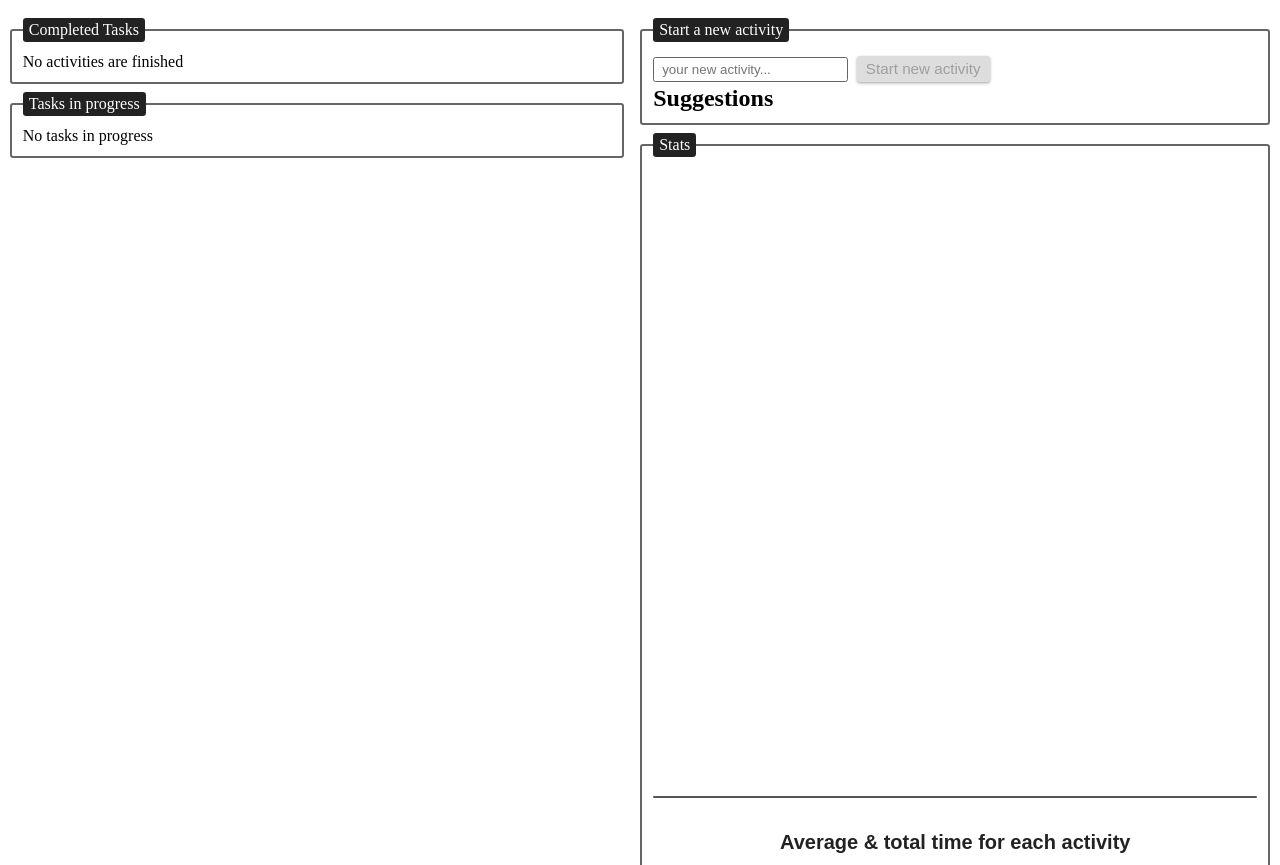
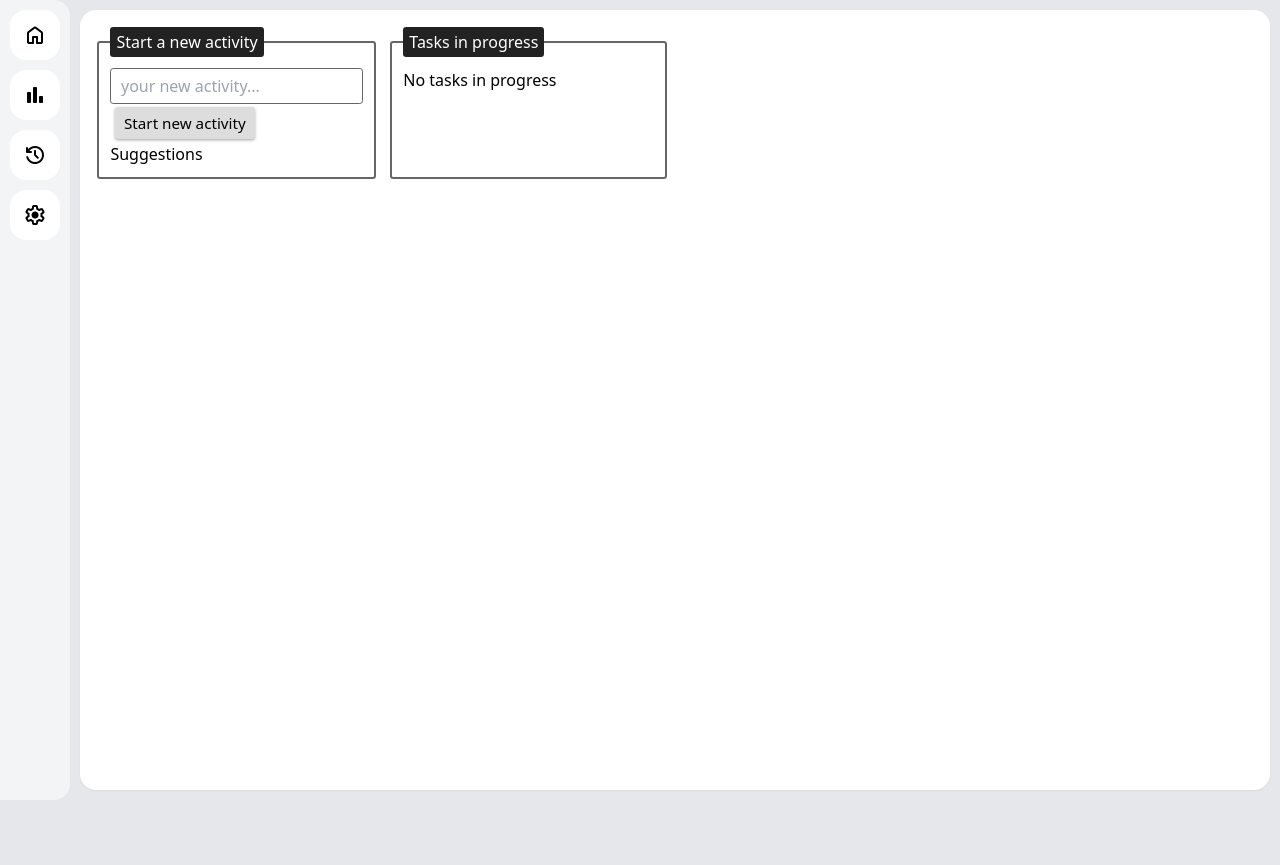
Before and after one commit to hnasheralneam/activity-log, a website: page index.html in a window 1280 px wide. Shown: the top 865 px of the page. After the commit the page ends 800 px from the top, so only its background shows below. Drawn offline with nearby package versions, Linux system fonts and the light colour scheme.

Commit message:
Divide content into pages, add sidebar, tailwind

```diff
--- a/index.html
+++ b/index.html
@@ -1,36 +1,34 @@
 <!DOCTYPE html>
 <html lang="en">
 <head>
-   <!--
-      Activity Log project by Hamza Nasher-Alneam
-      **Pre-release**
-      When I fix the current problems, it'll be ready for version 0.1.0!
-
-      == New Features ==
-      Suggestions
-    -->
    <meta charset="UTF-8">
    <meta name="viewport" content="width=device-width, initial-scale=1.0">
    <meta name="theme-color" content="#222">
    <link rel="stylesheet" href="https://fonts.googleapis.com/css2?family=Material+Symbols+Rounded:opsz,wght,FILL,GRAD@20..48,100..700,0..1,-50..200">
-   <link rel="stylesheet" href="styles.css">
+   <link rel="stylesheet" href="styles/tailwind.css">
+   <link rel="stylesheet" href="styles/styles.css">
    <script src="https://cdn.jsdelivr.net/npm/chart.js"></script>
    <title>Activity Log</title>
 </head>
-<body>
-   <section>
-      <fieldset>
-         <legend>Completed Tasks</legend>
-         <p class="activitiesCompleted">No activities are finished</p>
-         <div class="completedActivities"></div>
-      </fieldset>
-      <fieldset>
-         <legend>Tasks in progress</legend>
-         <p class=activityProgressing>No tasks in progress</p>
-         <div class="activitiesProgressing"></div>
-      </fieldset>
-   </section>
-   <section>
+<body class="bg-gray-200">
+   <div class="nav bg-gray-100">
+      <div class="nav-icon hover:shadow-md flex" onclick="displayPage('main')">
+         <span class="material-symbols-rounded">home</span>
+      </div>
+      <div class="nav-icon hover:shadow-md flex" onclick="displayPage('stats')">
+         <span class="material-symbols-rounded">bar_chart</span>
+      </div>
+      <div class="nav-icon hover:shadow-md flex" onclick="displayPage('history')">
+         <span class="material-symbols-rounded">history</span>
+      </div>
+      <div class="nav-icon hover:shadow-md flex" onclick="displayPage('settings')">
+         <span class="material-symbols-rounded">settings</span>
+      </div>
+   </div>
+   <div class="content-parent">
+      <div class="content shadow-sm">
+         <div class="page main page-active">
+            <div class="grid grid-cols-2">
                <fieldset>
                   <legend>Start a new activity</legend>
                   <input class="newActivity" onkeyup="textentered()" type="text" placeholder="your new activity...">
@@ -40,14 +38,29 @@
                   <div class="suggestions"></div>
                </fieldset>
                <fieldset>
+                  <legend>Tasks in progress</legend>
+                  <p class=activityProgressing>No tasks in progress</p>
+                  <div class="activitiesProgressing"></div>
+               </fieldset>
+            </div>
+         </div>
+         <div class="page stats">
+            <fieldset>
                <legend>Stats</legend>
                <canvas id="myChart"></canvas>
                <hr>
                <p class="avgtimetxt">Average & total time for each activity</p>
                <div class="avgtime"></div>
             </fieldset>
-   </section>
-   <section>
+         </div>
+         <div class="page history">
+            <fieldset>
+               <legend>Completed Tasks</legend>
+               <p class="activitiesCompleted">No activities are finished</p>
+               <div class="completedActivities"></div>
+            </fieldset>
+         </div>
+         <div class="page settings">
             <fieldset class="settingsblock">
                <legend>Settings</legend>
                <div class="settingsections">
@@ -90,7 +103,10 @@
                   </section>
                </div>
             </fieldset>
-   </section>
+         </div>
+      </div>
+   </div>
 </body>
-<script src="main.js"></script>
+<script src="scripts/main.js"></script>
+<script src="scripts/changePage.js"></script>
 </html>
--- /dev/null
+++ b/scripts/changePage.js
@@ -0,0 +1,4 @@
+function displayPage(page) {
+   document.querySelector(".page-active").classList.remove("page-active");
+   document.querySelector("." + page).classList.add("page-active");
+}
--- a/main.js
+++ b/scripts/main.js
@@ -253,7 +253,7 @@ function createActivity(activityName, activity) {
          elRestart.classList.add("continueActivity");
          elRestart.classList.add(`ar${activities.indexOf(activity)}`);
          elRestart.innerHTML =
-            "<span class='material-symbols-rounded'>replay</span>";
+            "<span class='material-symbols-rounded redo-activty-icon'>replay</span>";
          elRestart.onclick = () => restartActivity(activityName);
          controls.appendChild(elRestart);
 
@@ -346,7 +346,7 @@ function generateSuggestions() {
       block.classList.add("suggestion-element")
       block.innerHTML = `
          <p>${el[0]}</p>
-         <span class='material-symbols-rounded'>replay</span>
+         <span class='material-symbols-rounded redo-activty-icon'>replay</span>
       `;
       block.onclick = () => restartActivity(el[0]);
       document.querySelector(".suggestions").append(block);
@@ -465,36 +465,3 @@ function noSpaces(txt) {
    // A valid name should start with an underscore (_), a hyphen (-) or a letter (a-z) which is followed by any numbers, hyphens, underscores, letters. A name should be at least two characters long. Cannot start with a digit, two hyphens or a hyphen followed by a number.
    return encodeURI(txt.replace(/\s/g, "").replaceAll("!", "nonono").replaceAll("?", "nononono")).replaceAll("%", "WHYCSS").replaceAll(":", "uunununu").replaceAll("(", "oeunen");
 }
-
-// ==========================================
-// Ideas and Plans
-// ==========================================
-
-// Recommend commonly used tasks based on time and location
-// Filter through suggestions as you type
-// Group tasks by catogory (custom color, used for charts)
-// Add settings to export
-// Rename tasks
-// Switch to digit.js
-// Days since activity should be calculated before adding to array item, by subtracting .01, multiplied by 1.1 for each consecutive week distant
-// Show graph for when tasks were done
-
-/*
-== Things that are broken ==
-// Multiple tabs mess with save
-// I suppose the hacky way I remove spaces is a problem
-
-== Settings ==
-// Setting to continue tasks when tab is closed
-// Option that adding new tasks completes previous (for one-direction workflow)
-// Option for charts to show tasks in progress
-
-== Visual ==
-// Only show most recent in completed tasks
-// Task color is black on first added tasks
-// Dark theme
-// Sequoia theme
-
-== Automate activites ==
-Automated activites will have a set schedule time, which can be repeated, when it will alert you, and you can choose to start/delay/ignore the activity (call reminders?)
-*/
--- a/styles.css
+++ b/styles/styles.css
@@ -1,18 +1,66 @@
+:root {
+  --container-border-radius: 1rem;
+}
+
+
+
 * {
    padding: 0;
    margin: 0;
+   box-sizing: border-box;
 }
 
 body {
-   padding: 0.6em;
+   display: grid;
+   grid-template-columns: 70px auto;
 }
 
+.nav {
+   position: sticky;
+   top: 0;
+   left: 0;
+   height: 100vh;
+   border-radius: 0 var(--container-border-radius) var(--container-border-radius) 0;
+}
+
+.nav-icon {
+   width: 50px;
+   height: 50px;
+   background-color: #fff;
+   transition: .2s;
+   border-radius: var(--container-border-radius);
+   margin: 10px auto;
+   justify-content: center;
+   align-items: center;
+}
+
+.content-parent {
+   height: 100vh;
+   padding: .6rem;
+}
+
+.content {
+   height: 100%;
+   overflow: scroll;
+   padding: 0.6em;
+   background-color: #fff;
+   border-radius: var(--container-border-radius);
+}
+
+.page {
+   display: none;
+}
+
+.page-active {
+   display: block;
+}
+
+
 fieldset {
-   margin: 0.5em 0;
+   margin: 0.5em .5em;
    padding: 0.7em;
    border-radius: 0.2em;
-   border-style: solid;
-   border-color: #666;
+   border: solid .15em #666;
 }
 
 legend {
@@ -215,12 +263,9 @@ hr {
 
 /* Layout */
 @media screen and (min-width: 900px) {
-   body {
+   .content {
       display: grid;
       grid-template-columns: 50% 50%;
-   }
-   section:nth-child(odd) {
-      margin-right: 1em;
    }
 }
 
@@ -230,3 +275,12 @@ hr {
       background-color: #eee;
    }
 }
+
+
+.redo-activty-icon {
+   transition: .1s;
+}
+
+.redo-activty-icon:hover {
+   transform: scale(1.2);
+}
--- /dev/null
+++ b/styles/tailwind.config.css
@@ -0,0 +1,3 @@
+@tailwind base;
+@tailwind components;
+@tailwind utilities;
--- /dev/null
+++ b/tailwind.config.js
@@ -0,0 +1,8 @@
+/** @type {import('tailwindcss').Config} */
+module.exports = {
+  content: ["index.html"],
+  theme: {
+    extend: {},
+  },
+  plugins: [],
+}
```
Also changed, not shown: development/todo.md (added, +40 -0 lines), package.json (added, +15 -0 lines), development/changelog.md (added), styles/tailwind.css (added), 1 other file. Lines whose indentation alone changed are shown as unchanged.
